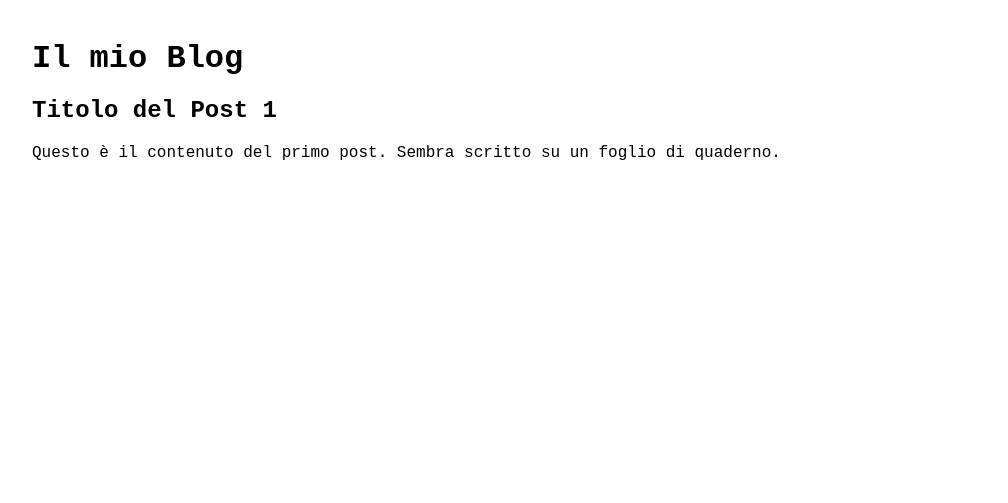
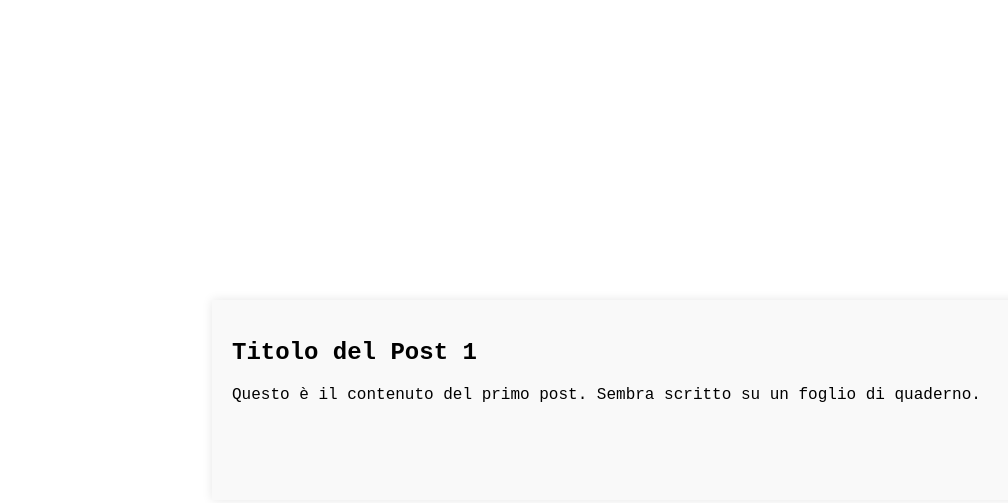
Before and after one commit to alessi90s/appunti, a plain HTML site: page index.html in a window 1280 px wide. Shown: the whole page, without its empty margins (8-1016 px from the left). Drawn offline with Linux system fonts and the light colour scheme.

Commit message:
Update index.html

```diff
--- a/index.html
+++ b/index.html
@@ -3,14 +3,27 @@
 <head>
     <meta charset="UTF-8">
     <title>Il mio Blog Minimalista</title>
+    <meta name="viewport" content="width=device-width, initial-scale=1.0">
     <style>
         body {
             font-family: 'Courier New', Courier, monospace;
-            margin: 40px;
+            margin: 0;
             background-color: #ffffff;
             color: #000000;
+            display: flex;
+            justify-content: center;
+            align-items: center;
+            min-height: 100vh;
         }
-        h1, h2 {
+        .container {
+            width: 90%;
+            max-width: 800px;
+            margin: 20px;
+            padding: 20px;
+            background-color: #f9f9f9;
+            box-shadow: 0 0 10px rgba(0,0,0,0.1);
+        }
+        h2 {
             margin-bottom: 20px;
         }
         .post {
@@ -24,13 +37,13 @@
     </style>
 </head>
 <body>
-    <h1>Il mio Blog</h1>
+    <div class="container">
+        <div class="post">
+            <h2>Titolo del Post 1</h2>
+            <p>Questo è il contenuto del primo post. Sembra scritto su un foglio di quaderno.</p>
+        </div>
 
-    <div class="post">
-        <h2>Titolo del Post 1</h2>
-        <p>Questo è il contenuto del primo post. Sembra scritto su un foglio di quaderno.</p>
+        <!-- Aggiungi altri post qui -->
     </div>
-
-    <!-- Aggiungi altri post qui -->
 </body>
 </html>
```
